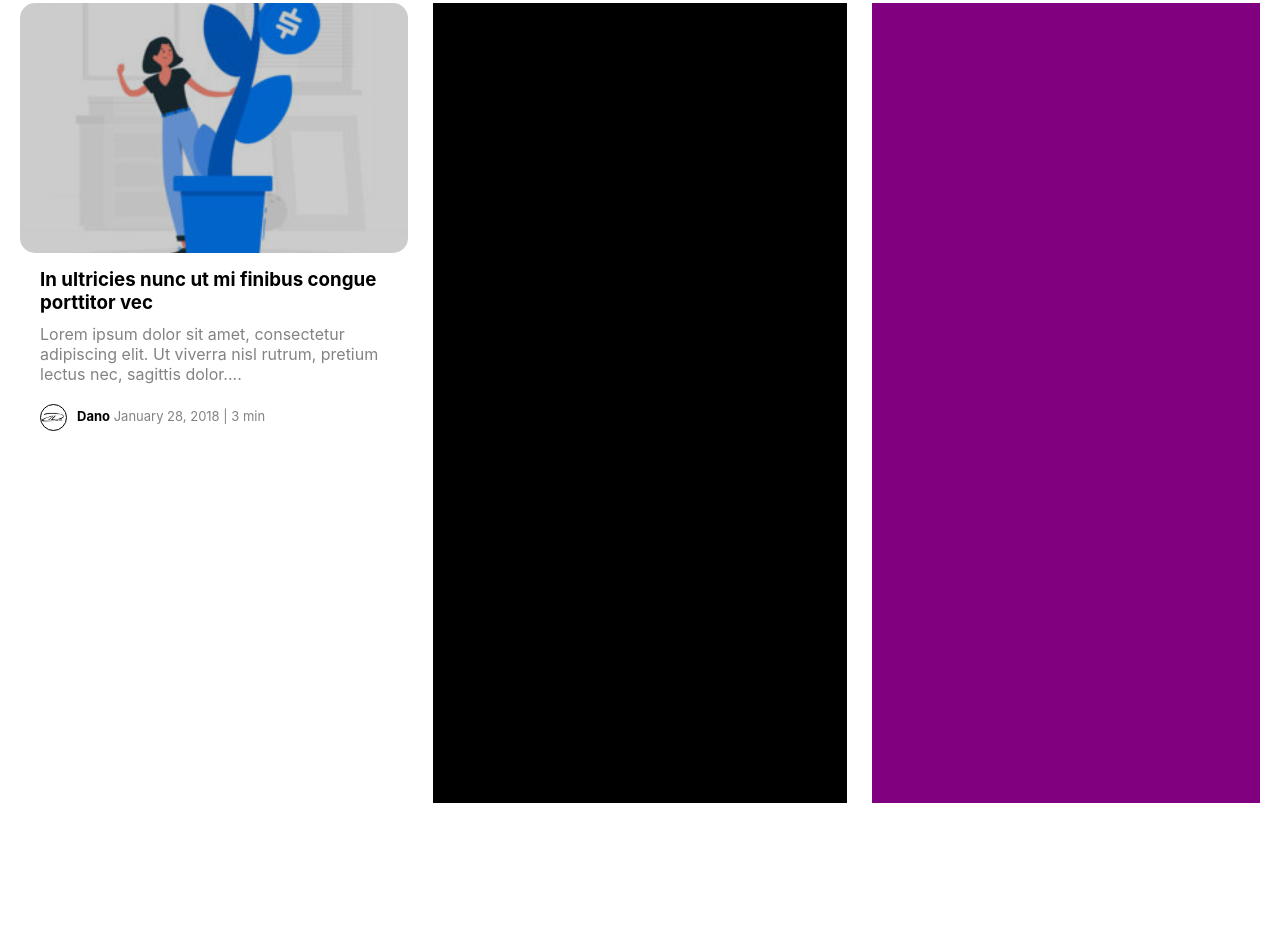
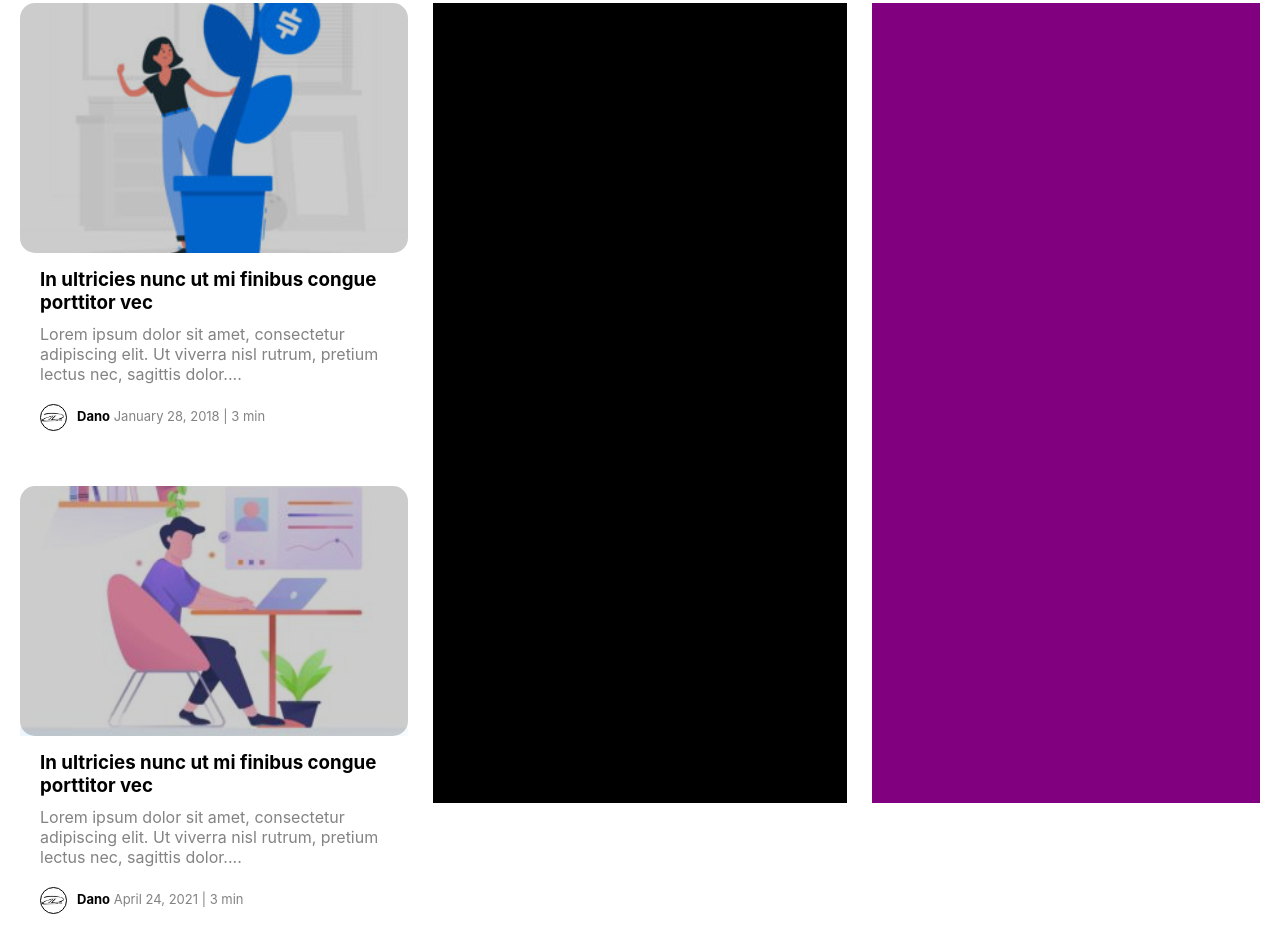
Before and after one commit to Roydano/htmlcss-wp, a plain HTML site: page bonus/index.html in a window 1280 px wide. Shown: the part 819-1768 px from the top of the page. Before the commit the page ends 1642 px from the top, so only its background shows below. Drawn offline with Linux system fonts and the light colour scheme.

Commit message:
add colonna sx

```diff
--- a/bonus/css/style.css
+++ b/bonus/css/style.css
@@ -143,6 +143,9 @@ span strong{
     color: black;
 }
 
+div>.btm{
+    margin-bottom: 40px;
+}
 
 /* colonna sinistra */
 
@@ -157,7 +160,11 @@ span strong{
     background-position: center;
 }
 
-
+.img-sx-bottom{
+    background-image: url(../../img/img-4.jpg);
+    background-size: cover;
+    background-position: center;
+}
 
 
 
--- a/bonus/index.html
+++ b/bonus/index.html
@@ -53,7 +53,7 @@
                 <div class="colonna-sx">
 
                     <!-- colonna sx parte alta -->
-                    <div class="colonna-sx-top">
+                    <div class="colonna-sx-top btm">
                         <div class="img img-sx-top">
                             <div class="layover"></div>
                         </div>
@@ -65,13 +65,29 @@
                     </div>
                     <!-- fine colonna sx parte alta -->
 
-                    <!-- fine colonna sinistra -->
-
-                    <div class="colonna-sx-bottom"></div>
+                    <!-- colonna sx parte bassa -->
+                    <div class="colonna-sx-bottom">
+                        <div class="img img-sx-bottom">
+                            <div class="layover"></div>
+                        </div>
+                        <div class="c-sx-txt padding">
+                            <h3>In ultricies nunc ut mi finibus congue porttitor vec</h3>
+                            <p class="c-txt">Lorem ipsum dolor sit amet, consectetur adipiscing elit. Ut viverra nisl rutrum, pretium lectus nec, sagittis dolor.... </p>
+                            <span class="autore c-txt"><strong>Dano</strong> April 24, 2021 | 3 min</span>
+                        </div>
+                    </div>
+                    <!-- fine colonna sx parte bassa -->
 
                 </div>
+                <!-- fine colonna sinistra -->
+
+                <!-- inizio colonna centrale -->
                 <div class="colonna-centro"></div>
+                <!-- fine colonna centrale -->
+
+                <!-- inizio colonna dx -->
                 <div class="colonna-dx"></div>
+                <!-- fine colonna dx -->
 
             </div>
         </main>
```
